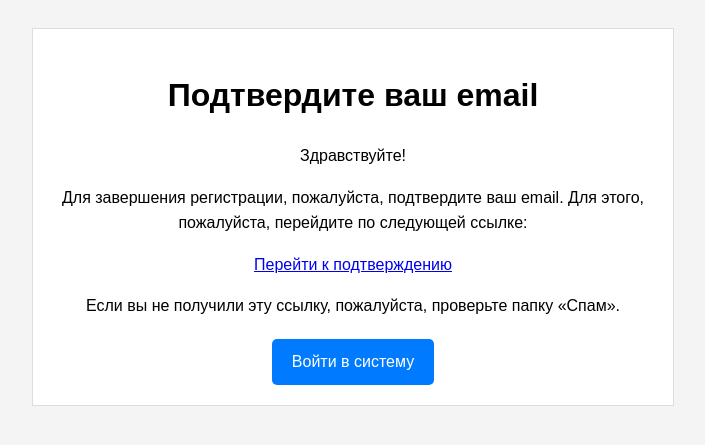
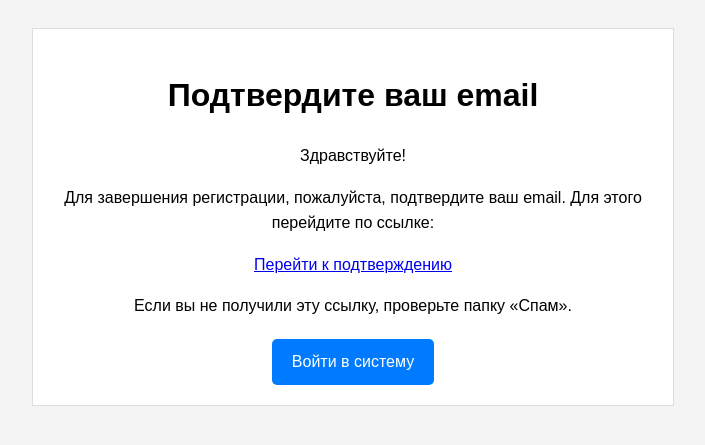
Before and after one commit to zelenyzar/Mailsender, a Django app: template mailing/templates/mailing/confirm_email.html in a window 1280 px wide. Shown: the top 445 px of the page, without its empty margins (287-992 px from the left). Run offline with Django 3.2, Linux system fonts and the light colour scheme; the template is opened without the code that fills it: most values are stand-ins (such as "Sample title", 1, 10 or a date in 2020); parts of the project's set-up code (start-up, migrations or seed data) failed here and were passed over.

Commit message:
Update confirm_email.html

```diff
--- a/mailing/templates/mailing/confirm_email.html
+++ b/mailing/templates/mailing/confirm_email.html
@@ -48,12 +48,12 @@
         </div>
         <div class="content">
             <p>Здравствуйте!</p>
-            <p>Для завершения регистрации, пожалуйста, подтвердите ваш email. Для этого, пожалуйста, перейдите по следующей ссылке:</p>
-            <p><a href="{{ base_url }}{% url 'email_verification' token %}">Перейти к подтверждению</a></p>
-            <p>Если вы не получили эту ссылку, пожалуйста, проверьте папку «Спам».</p>
+            <p>Для завершения регистрации, пожалуйста, подтвердите ваш email. Для этого перейдите по ссылке:</p>
+            <p><a href="{{ base_url }}{% url 'user:verify' token %}">Перейти к подтверждению</a></p>
+            <p>Если вы не получили эту ссылку, проверьте папку «Спам».</p>
         </div>
         <div class="action">
-            <a href="{% url 'login' %}">Войти в систему</a>
+            <a href="{% url 'user:login' %}">Войти в систему</a>
         </div>
     </div>
 </body>
```
